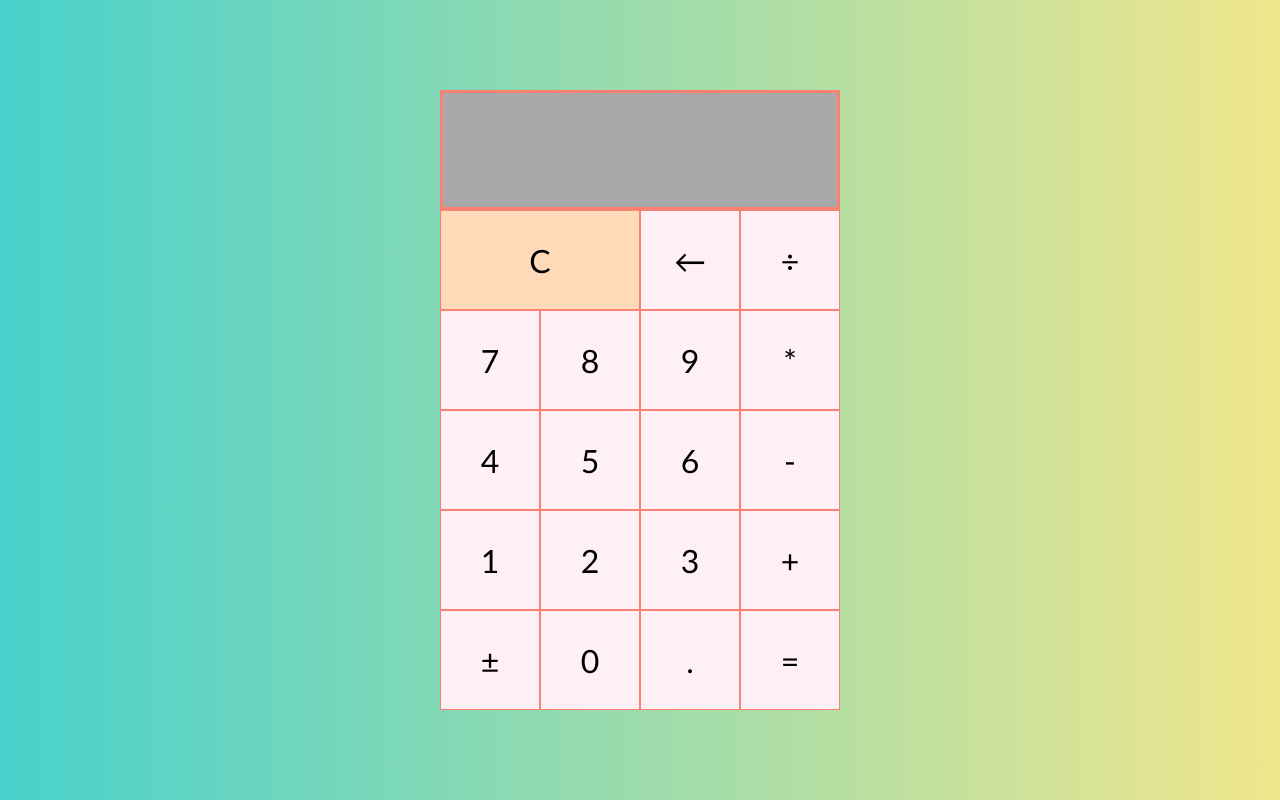
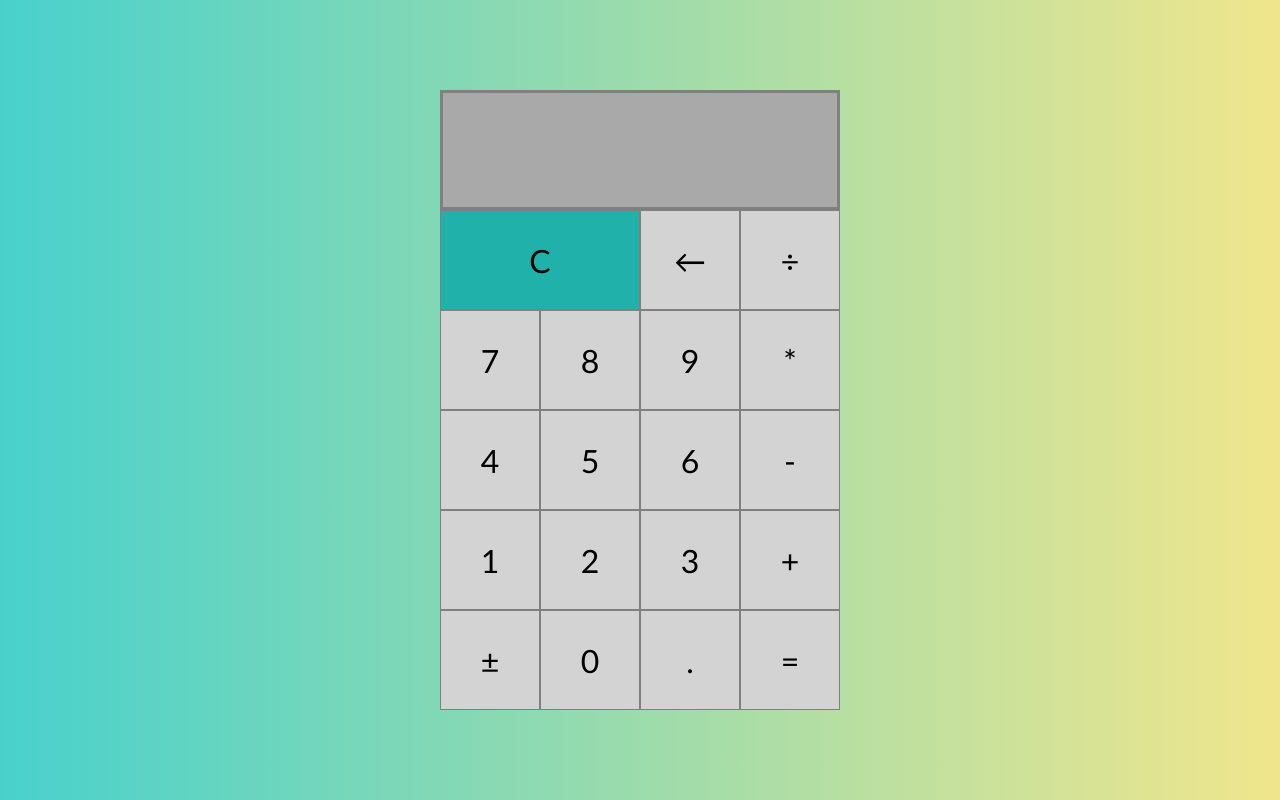
Before and after one commit to kuba-kola/homework_calc, a plain HTML site: page index.html in a window 1280 px wide. Drawn offline with Linux system fonts and the light colour scheme.

Commit message:
adding styles

```diff
--- a/index.html
+++ b/index.html
@@ -14,7 +14,7 @@
         <div class="previous-result"></div>
         <div class="current-result"></div>
       </div>
-      <button two-buttons class="clear" style="background-color: #FFDAB9">C</button>
+      <button two-buttons class="clear" style="background-color: #20B2AA">C</button>
       <button class="delete">←</button>
       <button class="operations">÷</button>
       <button class="numbers">7</button>
--- a/style.css
+++ b/style.css
@@ -22,9 +22,9 @@
   .calculator-grid > button {
     cursor: pointer;
     font-size: 2rem;
-    border: 1px solid #FA8072;
+    border: 1px solid #808080;
     outline: none;
-    background-color: #FFF0F5;
+    background-color: #D3D3D3;
   }
 
   .calculator-grid > button:hover {
@@ -42,7 +42,7 @@
     padding: 10px;
     word-wrap: break-word;
     word-break: break-all;
-    border: 3px solid #FA8072;
+    border: 3px solid #808080;
   }
 
   .output .previous-result {
```
